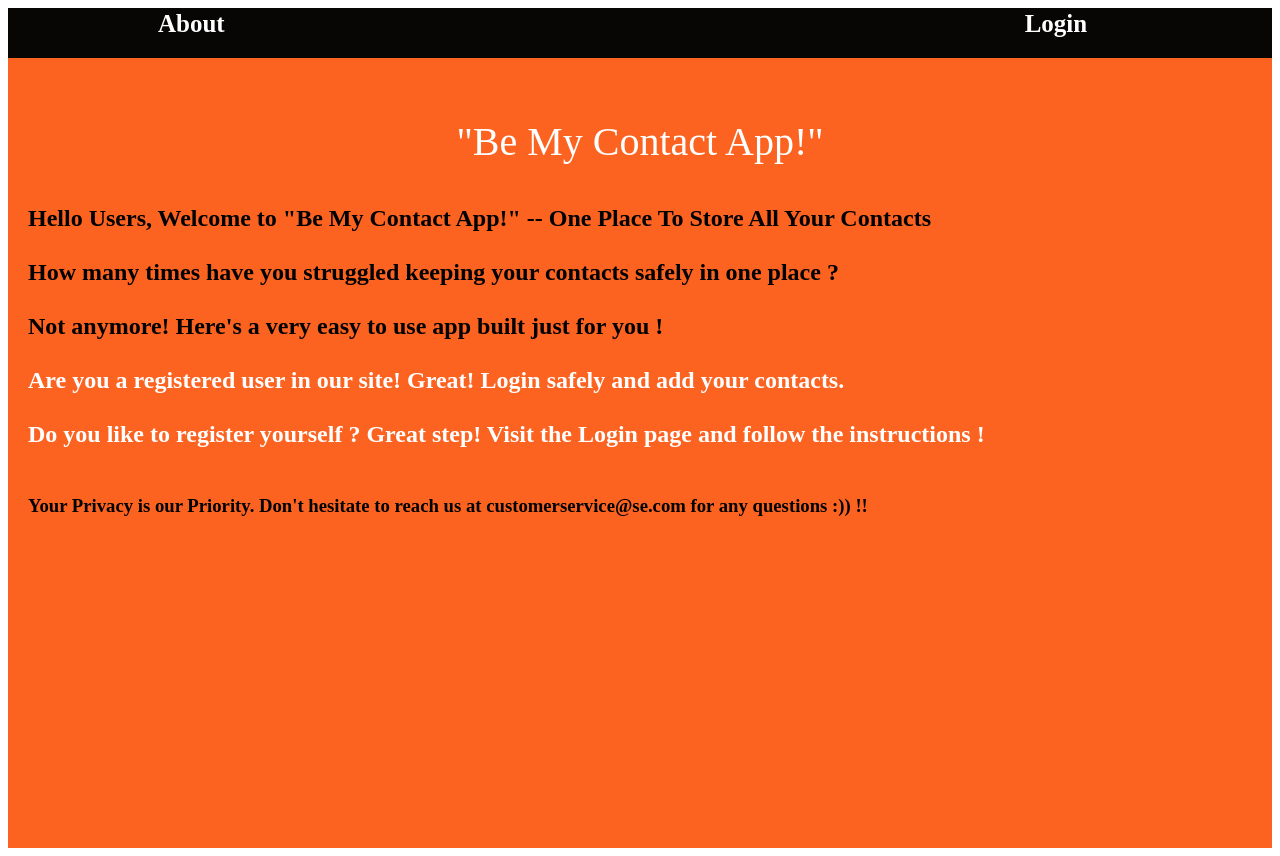
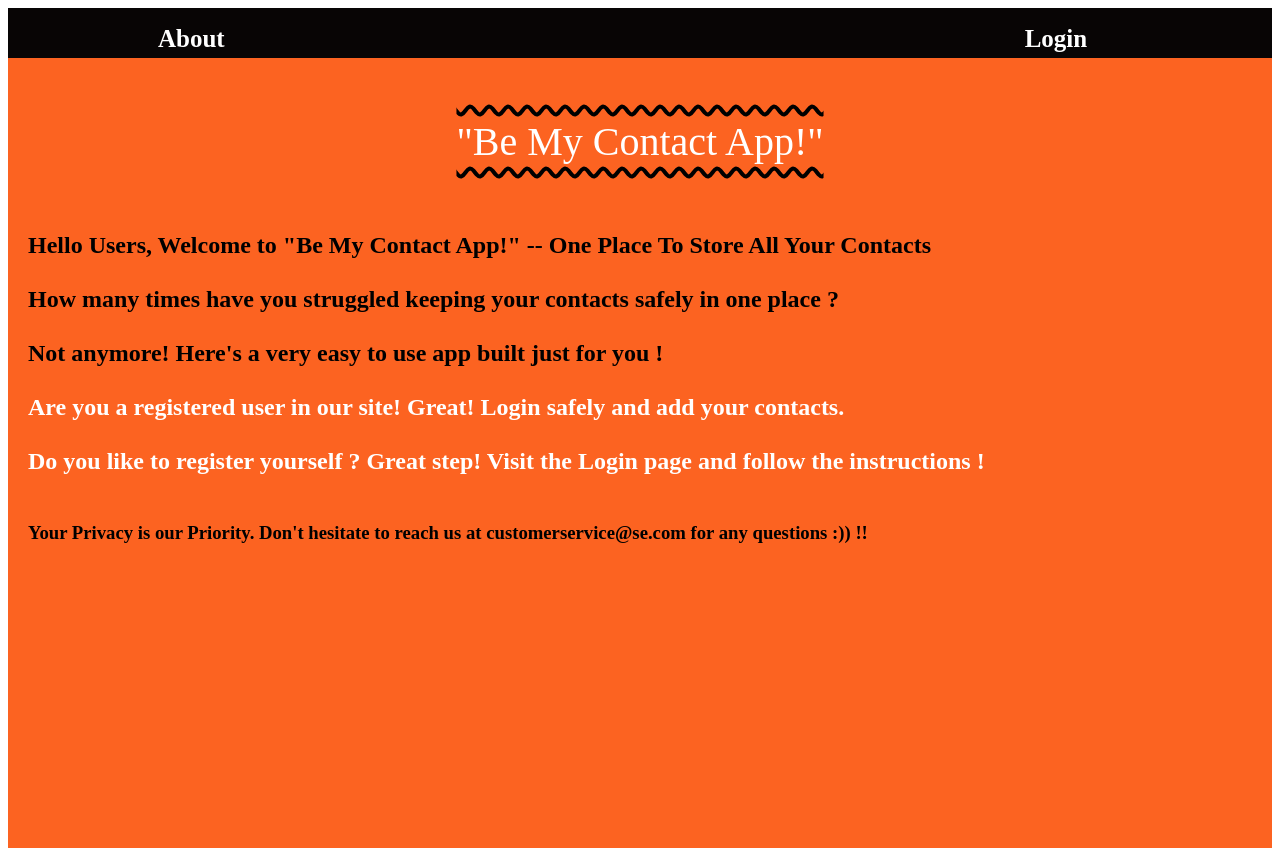
Before and after one commit to seetharamesh/react-redux, a React (Create React App) app: page / in a window 1280 px wide. Built offline with nearby package versions, Linux system fonts and the light colour scheme; no server answers.

Commit message:
cosmetic changes

```diff
--- a/src/components/About.js
+++ b/src/components/About.js
@@ -8,7 +8,7 @@ function About() {
   return (<Wrapper>
     <p>"Be My Contact App!"</p>
     <section>
-      <h2> Hello Users, Welcome to "Be My Contact App!" -- One Place To Store All Your Contacts <br /><br />
+      <h2> <br /> Hello Users, Welcome to "Be My Contact App!" -- One Place To Store All Your Contacts <br /><br />
     How many times have you struggled keeping your contacts safely in one place ?<br /><br />
   Not anymore! Here's a very easy to use app built just for you ! <br /><br />
 <span>Are you a registered user in our site! Great! Login safely and add your contacts. <br /><br />
@@ -26,6 +26,8 @@ const Wrapper = styled.div `
     text-align: center;
     color: #fff;
     font-size: 40px;
+    text-decoration: underline overline wavy black;
+    text-underline-offset: 0.3em;
   }
   h2, h3{
     color:black;
--- a/src/components/Dashboard.js
+++ b/src/components/Dashboard.js
@@ -38,7 +38,7 @@ export default function Dashboard() {
     <Wrapper>
 
     <span>Welcome admin</span><br/>
-    <button className="signoutButton" value={signOutStatus} onClick={() => setSignOutStatus(!signOutStatus)}>Sign Out
+    <button className="signoutButton" value={signOutStatus} onClick={() => setSignOutStatus(!signOutStatus)}><strong>Sign Out</strong>
     </button>
     {signOutStatus && <Redirect to="/Login"/>}
 
@@ -106,6 +106,7 @@ img {
 h1{
   text-align: center;
   color:white;
+  text-shadow: black 2px 1px;
 }
 
 `;
--- a/src/components/Header.js
+++ b/src/components/Header.js
@@ -128,10 +128,13 @@ const Wrapper = styled.div `
   .aboutStyles{
     display:inline-block;
     margin-left:800px;
+    margin-top:30px;
   }
   .loginStyles{
     display:inline-block;
     margin-left:475px;
+    margin-top:30px;
+
   }
   .registrationStyles{
     display:inline-block;
```
Also changed, not shown: 2 other files (tests, documents, lock files or other folders).
